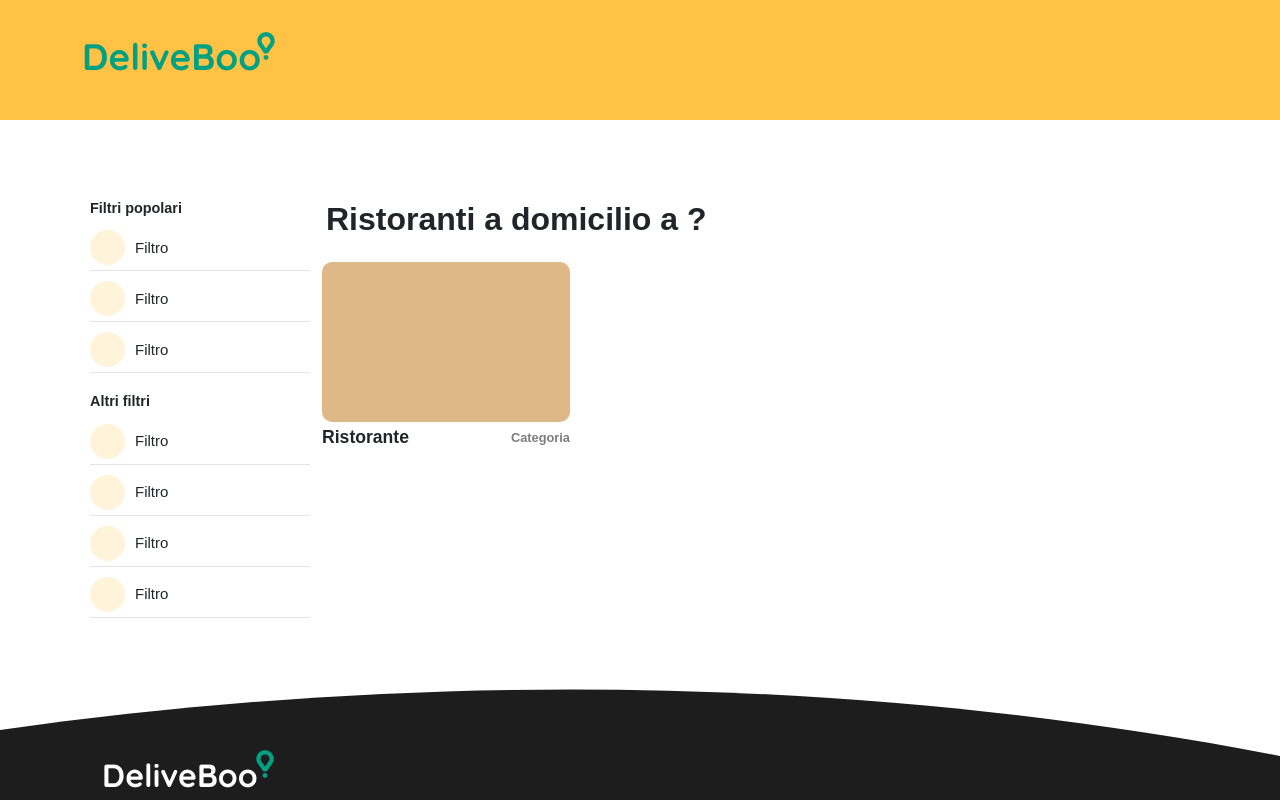
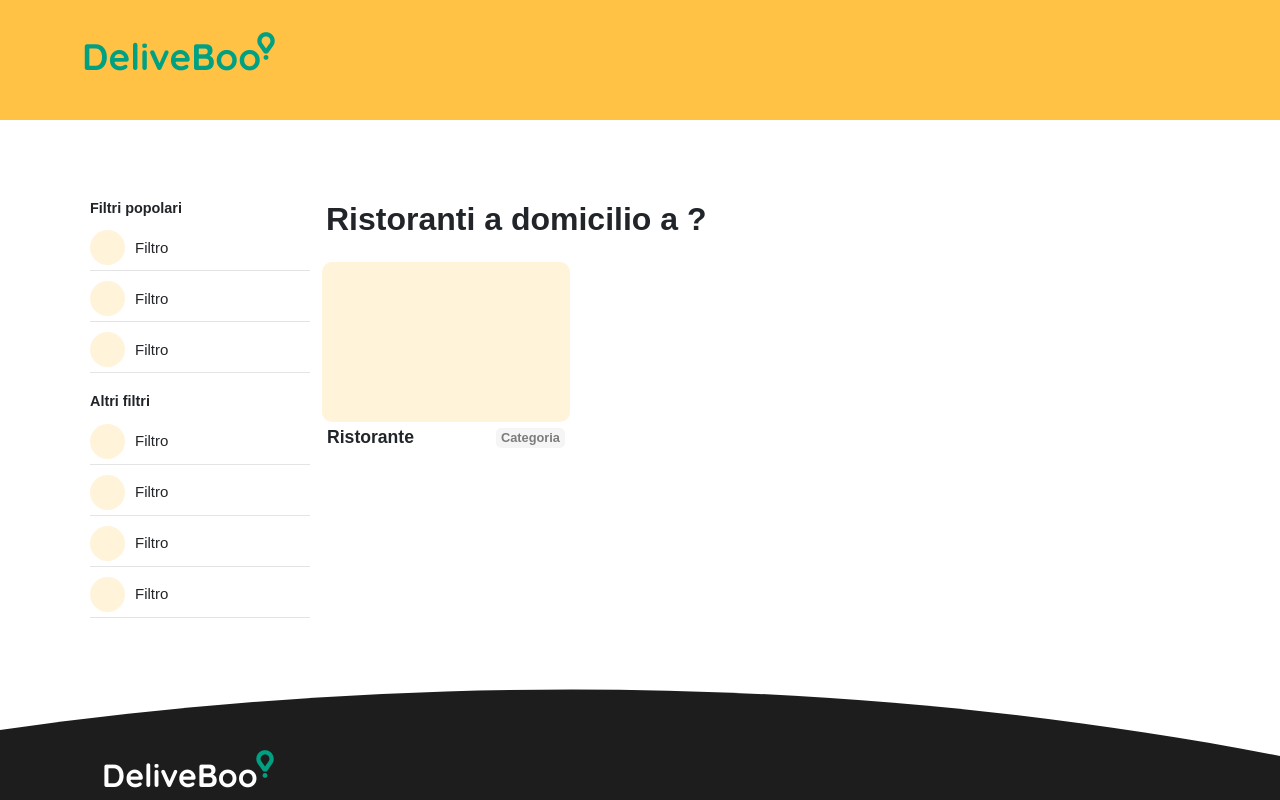
Before and after one commit to BiagioCaputo/vue-deliveboo, a Vue app: page /list-restaurants in a window 1280 px wide. Shown: the top 800 px of the page. Built offline with nearby package versions, Linux system fonts and the light colour scheme.

Commit message:
fix padding category

```diff
--- a/src/assets/pages/ListRestaurantsPage.vue
+++ b/src/assets/pages/ListRestaurantsPage.vue
@@ -57,7 +57,7 @@ export default {
                 <div class="col flex-item">
                     <div class="card-restaurant">
                         <div class="img-restaurant">
-                            <img src="" alt="">
+                            <!-- <img src="" alt=""> -->
                         </div>
                         <div class="text-restaurant">
                             <h5 class="mb-0">Ristorante</h5>
@@ -143,12 +143,19 @@ export default {
             .img-restaurant {
                 width: 100%;
                 height: 80%;
-                background-color: burlywood;
                 border-radius: 10px;
+
+                background-color: #fff3da; //bg in caso di assenza img
+
+                img {
+                    width: 100%;
+                    height: 100%;
+                    border-radius: 10px;
+                }
             }
 
             .text-restaurant {
-                padding-top: 5px;
+                padding: 5px 5px 0 5px;
                 display: flex;
                 align-items: center;
                 justify-content: space-between;
@@ -162,6 +169,10 @@ export default {
                     color: #7b7d7b;
                     font-size: 0.8rem;
                     font-weight: 800;
+
+                    background-color: #f5f5f5;
+                    padding: 0 5px;
+                    border-radius: 5px;
                 }
             }
         }
```
